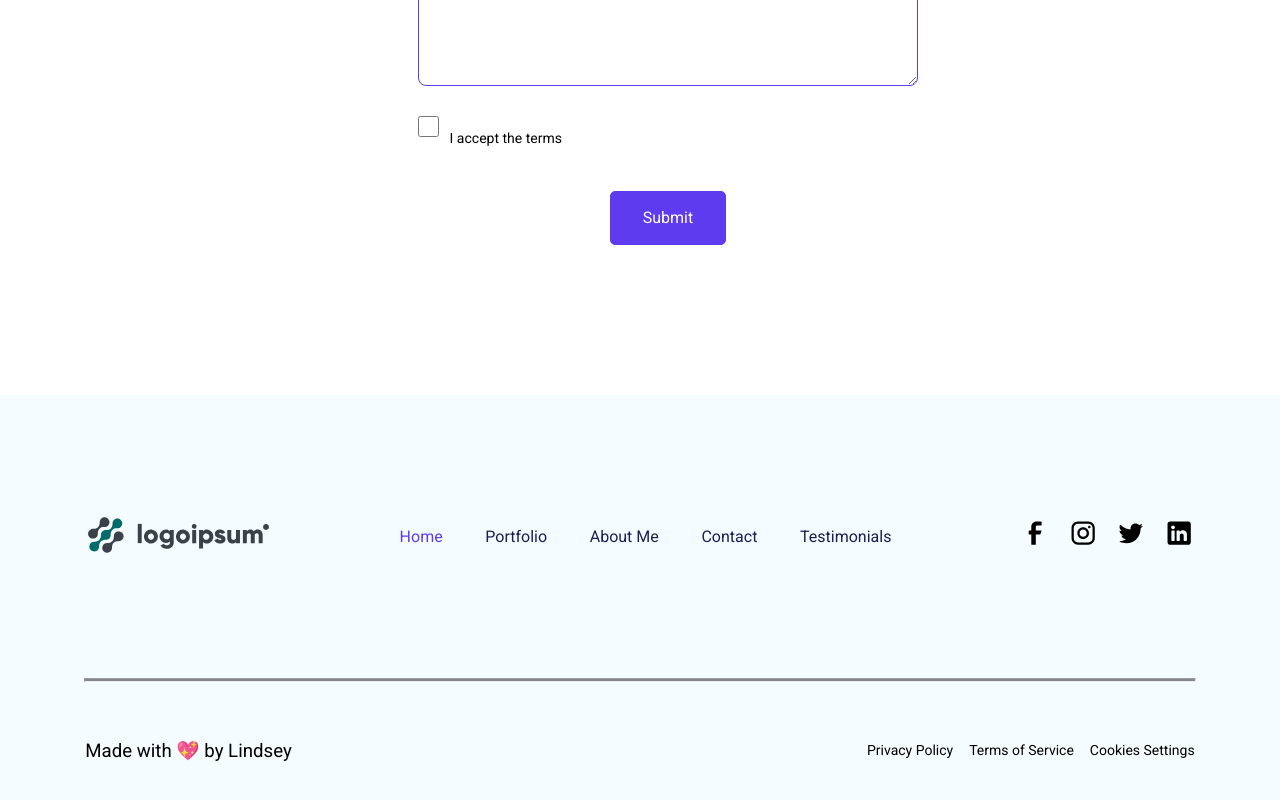
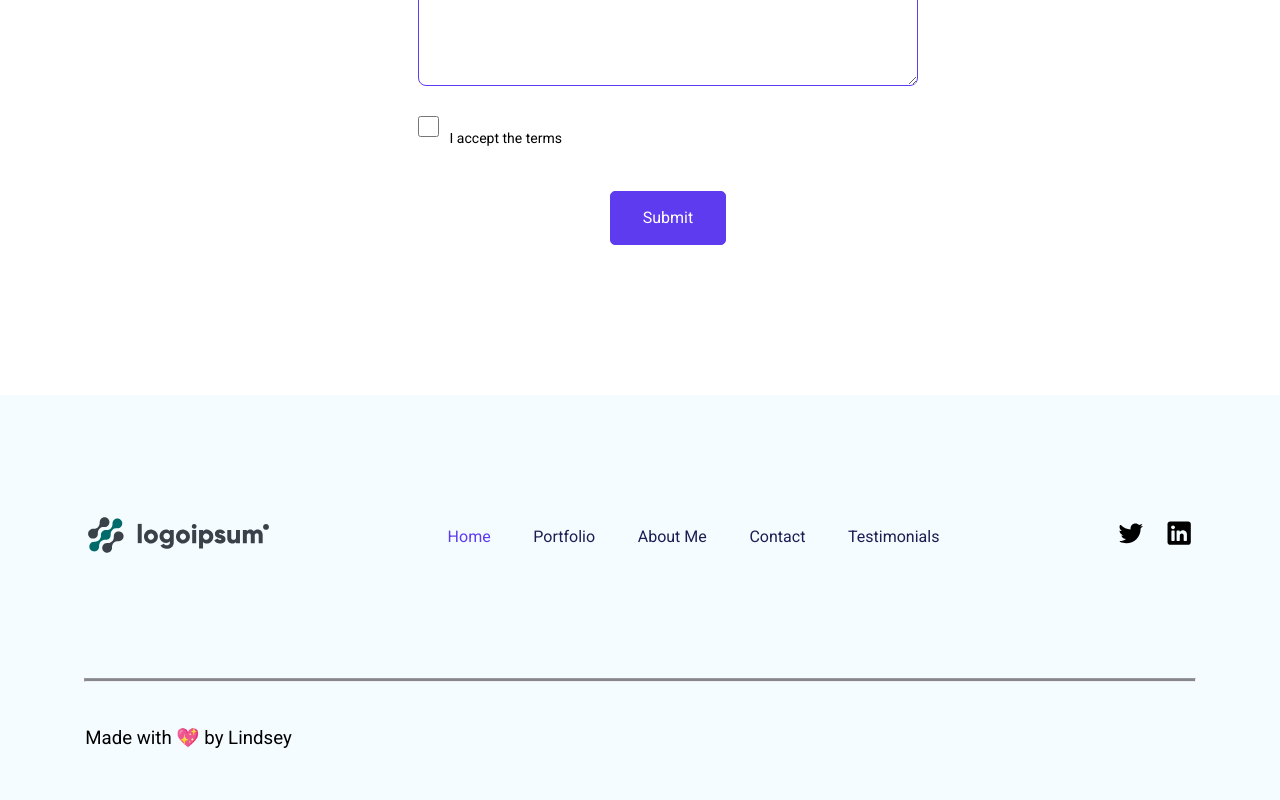
Before and after one commit to lindseycarlson23/new-react-portfolio, a React (Create React App) app: page / in a window 1280 px wide. Shown: the part 5220-6020 px from the top of the page. Built offline with nearby package versions, Linux system fonts and the light colour scheme.

Commit message:
updated footer

```diff
--- a/src/App.css
+++ b/src/App.css
@@ -700,6 +700,7 @@ input[type="checkbox"] {
   position: absolute;
   top: 25px;
   right: 25px;
+  cursor: pointer;
 }
 
 .nav__hamburger__line {
--- a/src/Pages/Home/Footer.jsx
+++ b/src/Pages/Home/Footer.jsx
@@ -79,7 +79,7 @@ function Footer() {
         </div>
         <div className="footer--social--icon">
           <ul>
-            <li>
+            {/* <li>
               <a
                 href="https://www.facebook.com/"
                 className="navbar--content"
@@ -122,10 +122,10 @@ function Footer() {
                   />
                 </svg>
               </a>
-            </li>
+            </li> */}
             <li>
               <a
-                href="https://www.twitter.com/"
+                href="https://twitter.com/justmelindseyc"
                 className="navbar--content"
                 target="_blank"
                 rel="noreferrer"
@@ -146,7 +146,7 @@ function Footer() {
             </li>
             <li>
               <a
-                href="https://www.linkedin.com/"
+                href="https://www.linkedin.com/in/lindseycarlson23/"
                 className="navbar--content"
                 target="_blank"
                 rel="noreferrer"
@@ -174,7 +174,7 @@ function Footer() {
       <div className="footer--content--container">
         <p className="footer--content">Made with 💖 by Lindsey</p>
         <div className="footer--social--icon">
-          <ul>
+          {/* <ul>
             <li>
               <Link
                 activeClass="navbar--active-content"
@@ -214,7 +214,7 @@ function Footer() {
                 Cookies Settings
               </Link>
             </li>
-          </ul>
+          </ul> */}
         </div>
       </div>
     </footer>
```
